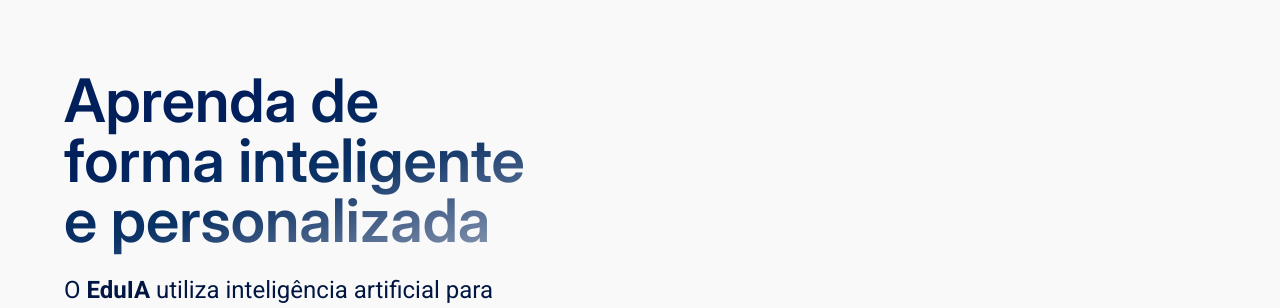
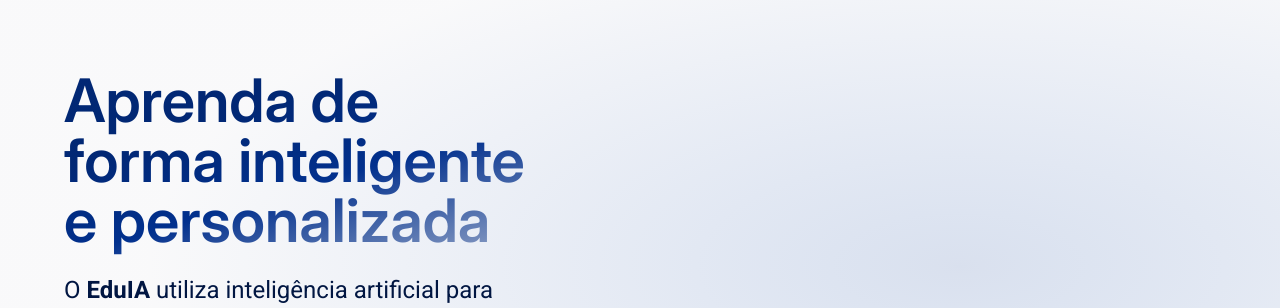
Before and after one commit to Davi-1903/EduIA, a React (Vite) app in the folder client/: page / in a window 1280 px wide. Shown: the part 134-442 px from the top of the page. Built offline with nearby package versions, Linux system fonts and the light colour scheme; no server answers.

Commit message:
style: fazer leves alterações no landing page

```diff
--- a/client/src/pages/unprotected/landingpage/components/welcome/index.jsx
+++ b/client/src/pages/unprotected/landingpage/components/welcome/index.jsx
@@ -21,14 +21,12 @@
     }, []);
 
     return (
-        <>
-            {/* No futuro fazer o efeito de parallax :) */}
         <section
             ref={sectionRef}
-                className='bg-color4-200 flex w-full items-center justify-center p-8 pt-24 md:min-h-screen md:px-16 md:py-32'
+            className='from-color1-400/15 to-color4-200 flex w-full items-center justify-center bg-radial-[at_top_right] to-60% p-8 pt-24 md:min-h-screen md:bg-radial-[at_75%] md:px-16 md:py-32'
         >
             <article className={`opacity-0 ${isEmerge ? 'animate-emerge-left' : ''}`}>
-                    <h1 className='font-primary from-color1-100 via-color2-400 to-color4-25 mb-4 max-w-300 bg-linear-to-br from-25% bg-clip-text pb-2 text-4xl font-bold text-balance text-transparent md:text-5xl md:font-semibold lg:text-6xl'>
+                <h1 className='font-primary from-color1-200 via-color1-400 to-color4-25 mb-4 max-w-300 bg-linear-to-br from-25% bg-clip-text pb-2 text-4xl font-bold text-balance text-transparent md:text-5xl md:font-semibold lg:text-6xl'>
                     Aprenda de forma inteligente e personalizada
                 </h1>
                 <p className='font-secundary text-color1-50 max-w-300 text-lg text-balance md:text-2xl'>
@@ -45,6 +43,5 @@
                 <img src={Mascote} alt='Mascote' className='mx-auto max-w-130' />
             </article>
         </section>
-        </>
     );
 }
```
Also changed, not shown: client/public/assets/images/mascote/landingpage_welcome.png. Lines whose indentation alone changed are shown as unchanged.
